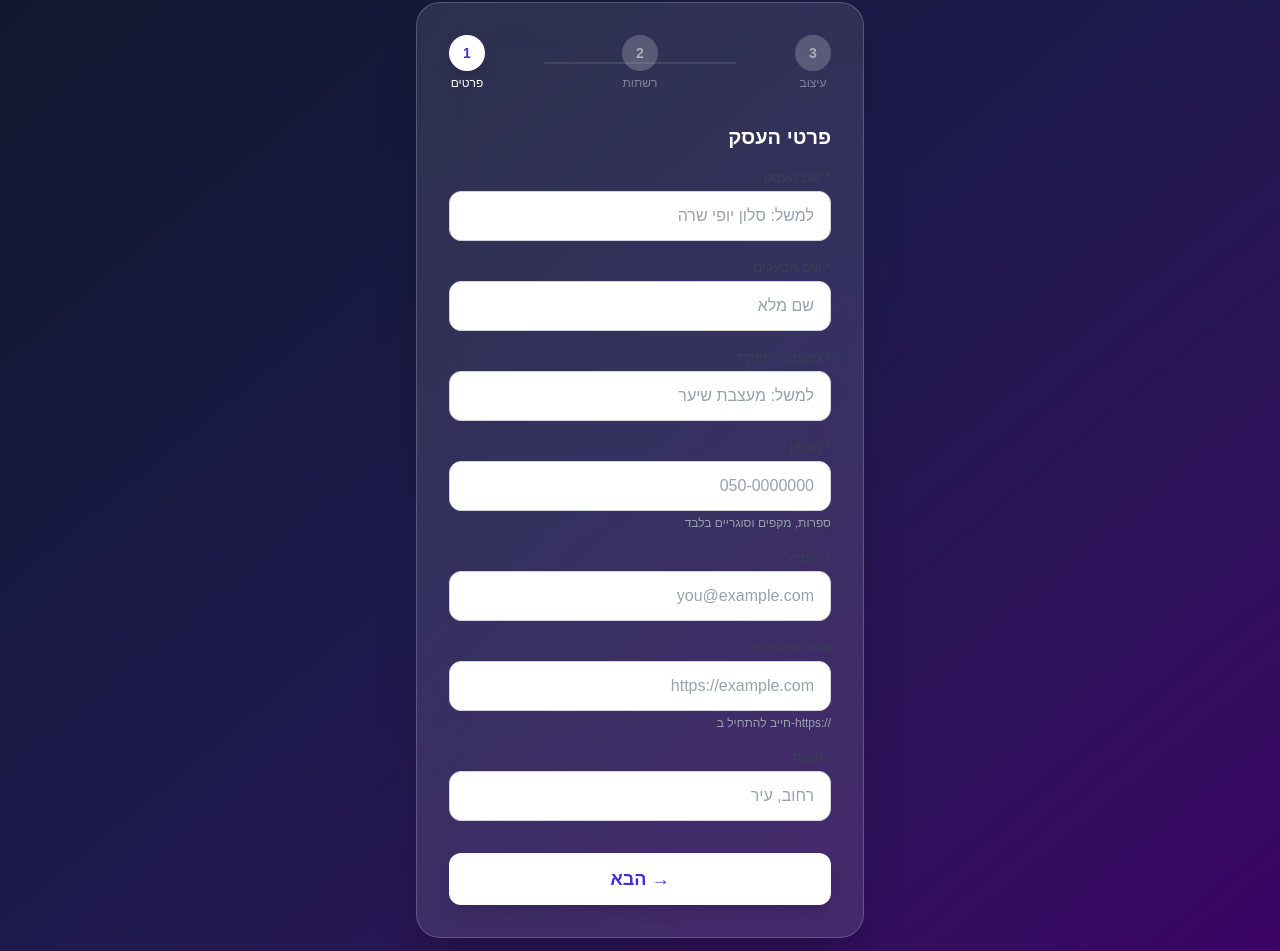
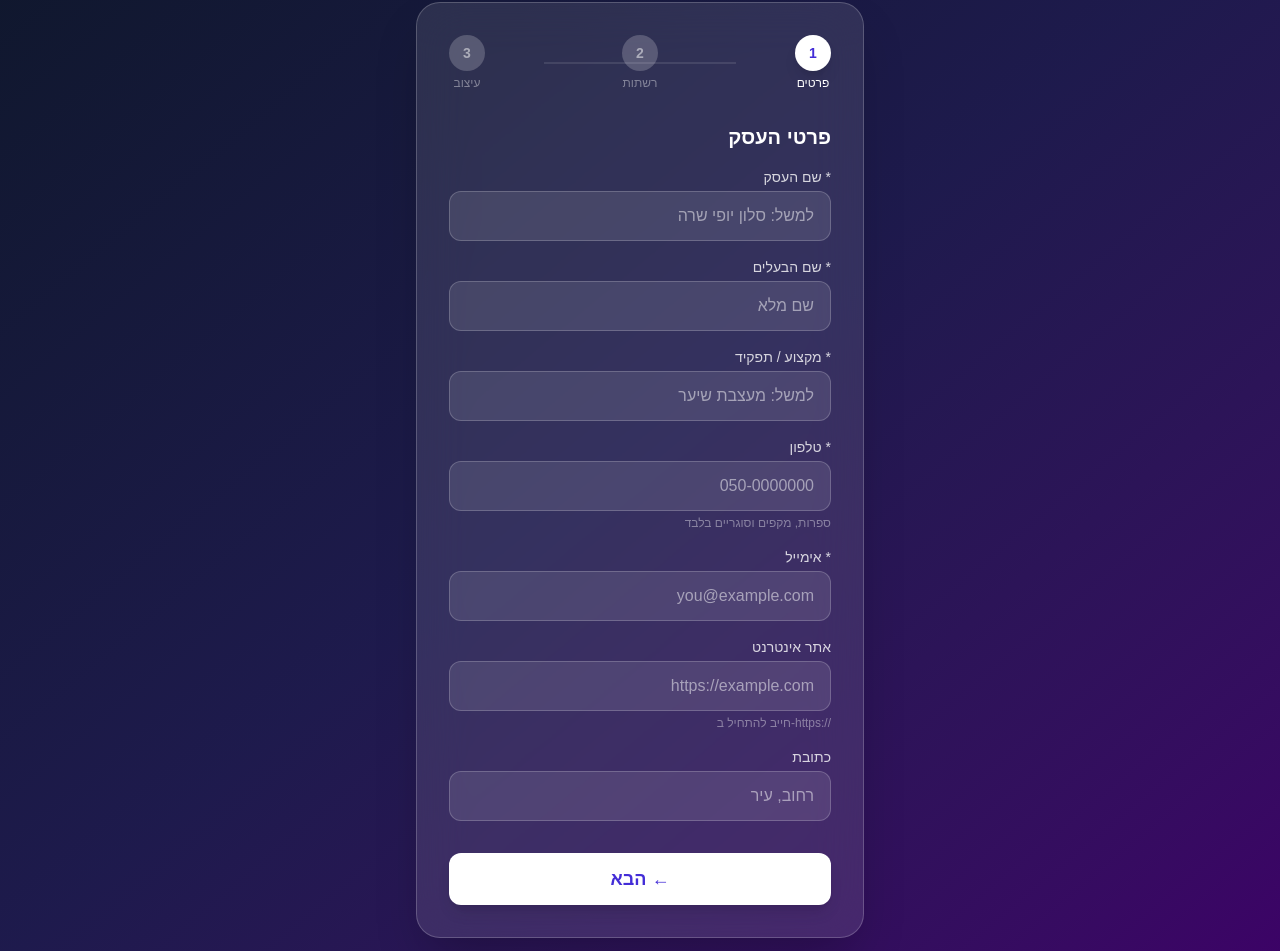
Before and after one commit to 2bnbussiness-hash/digital-cards, a Next.js app: page / in a window 1280 px wide. Shown: the part 106-1057 px from the top of the page. Built offline with nearby package versions, Linux system fonts and the light colour scheme.

Commit message:
fix RTL steps, white text inputs, next button arrow

```diff
--- a/app/page.tsx
+++ b/app/page.tsx
@@ -1,8 +1,6 @@
 'use client'
-
 import { useState, useRef } from 'react'
 import { useRouter } from 'next/navigation'
-
 const defaultForm = {
   business_name: '',
   owner_name: '',
@@ -20,9 +18,7 @@ const defaultForm = {
   background_type: 'color' as 'color' | 'image',
   background_image: '',
 }
-
 type FormErrors = Partial<Record<keyof typeof defaultForm, string>>
-
 function validateStep1(form: typeof defaultForm): FormErrors {
   const errors: FormErrors = {}
   if (!form.business_name.trim()) errors.business_name = 'שדה חובה'
@@ -38,7 +34,6 @@ function validateStep1(form: typeof defaultForm): FormErrors {
     errors.website = 'כתובת אתר לא תקינה (חייבת להתחיל ב-https://)'
   return errors
 }
-
 function validateStep2(form: typeof defaultForm): FormErrors {
   const errors: FormErrors = {}
   if (form.whatsapp.trim() && !/^\d{7,15}$/.test(form.whatsapp.trim()))
@@ -51,7 +46,6 @@ function validateStep2(form: typeof defaultForm): FormErrors {
     errors.linkedin = 'שם משתמש LinkedIn לא תקין'
   return errors
 }
-
 export default function Home() {
   const router = useRouter()
   const [step, setStep] = useState(1)
@@ -59,7 +53,6 @@ export default function Home() {
   const [errors, setErrors] = useState<FormErrors>({})
   const [touched, setTouched] = useState<Partial<Record<keyof typeof defaultForm, boolean>>>({})
   const bgImageRef = useRef<HTMLInputElement>(null)
-
   const update = (field: keyof typeof defaultForm, value: string) => {
     setForm(prev => ({ ...prev, [field]: value }))
     if (touched[field]) {
@@ -67,13 +60,11 @@ export default function Home() {
       setErrors(prev => ({ ...prev, [field]: newErrors[field] }))
     }
   }
-
   const handleBlur = (field: keyof typeof defaultForm) => {
     setTouched(prev => ({ ...prev, [field]: true }))
     const newErrors = step === 1 ? validateStep1(form) : validateStep2(form)
     setErrors(prev => ({ ...prev, [field]: newErrors[field] }))
   }
-
   const handleBgImage = (e: React.ChangeEvent<HTMLInputElement>) => {
     const file = e.target.files?.[0]
     if (!file) return
@@ -82,7 +73,6 @@ export default function Home() {
     reader.onload = () => setForm(prev => ({ ...prev, background_image: reader.result as string }))
     reader.readAsDataURL(file)
   }
-
   const handleNext = () => {
     const newErrors = step === 1 ? validateStep1(form) : step === 2 ? validateStep2(form) : {}
     if (Object.keys(newErrors).length > 0) {
@@ -97,31 +87,28 @@ export default function Home() {
       router.push('/preview')
     }
   }
-
   const Field = ({ label, field, placeholder, type = 'text', hint }: {
     label: string; field: keyof typeof defaultForm; placeholder: string; type?: string; hint?: string
   }) => (
     <div className="text-right">
-      <label className="text-sm font-medium text-gray-700 block mb-1">{label}</label>
+      <label className="text-sm font-medium text-white/80 block mb-1">{label}</label>
       <input
         type={type}
         placeholder={placeholder}
         value={form[field]}
         onChange={e => update(field, e.target.value)}
         onBlur={() => handleBlur(field)}
-        className={`w-full border rounded-xl px-4 py-3 text-right text-gray-900 placeholder-gray-400 focus:outline-none focus:ring-2 bg-white transition-colors ${
-          errors[field] ? 'border-red-400 focus:ring-red-200' : 'border-gray-300 focus:ring-indigo-300'
+        className={`w-full border rounded-xl px-4 py-3 text-right text-white placeholder-white/50 focus:outline-none focus:ring-2 bg-white/10 transition-colors ${
+          errors[field] ? 'border-red-400 focus:ring-red-200' : 'border-white/20 focus:ring-indigo-300'
         }`}
       />
-      {errors[field] && <p className="text-red-500 text-xs mt-1">{errors[field]}</p>}
-      {hint && !errors[field] && <p className="text-gray-400 text-xs mt-1">{hint}</p>}
+      {errors[field] && <p className="text-red-400 text-xs mt-1">{errors[field]}</p>}
+      {hint && !errors[field] && <p className="text-white/40 text-xs mt-1">{hint}</p>}
     </div>
   )
-
   const bgStyle = form.background_type === 'image' && form.background_image
     ? { backgroundImage: `url(${form.background_image})`, backgroundSize: 'cover', backgroundPosition: 'center' }
     : { background: form.primary_color }
-
   return (
     <main className="min-h-screen bg-gradient-to-br from-slate-900 via-indigo-950 to-purple-950 flex items-center justify-center p-4">
       <div className="w-full max-w-md">
@@ -130,11 +117,10 @@ export default function Home() {
           <h1 className="text-3xl font-black text-white tracking-tight">✦ CardPro</h1>
           <p className="text-indigo-300 text-sm mt-1">צור כרטיס ביקור דיגיטלי תוך דקות</p>
         </div>
-
         <div className="bg-white/10 backdrop-blur-xl rounded-3xl border border-white/20 shadow-2xl p-8">
-          {/* Progress */}
+          {/* Progress - RTL: step 1 on right, step 3 on left */}
           <div className="mb-8">
-            <div className="flex items-center justify-between mb-3">
+            <div className="flex flex-row-reverse items-center justify-between mb-3">
               {[
                 { n: 1, label: 'פרטים' },
                 { n: 2, label: 'רשתות' },
@@ -154,7 +140,6 @@ export default function Home() {
               <div className="absolute left-1/2 -translate-x-1/2 w-48 h-0.5 bg-white/10 -z-10" />
             </div>
           </div>
-
           {step === 1 && (
             <div className="space-y-4">
               <h2 className="text-xl font-bold text-white text-right mb-4">פרטי העסק</h2>
@@ -167,7 +152,6 @@ export default function Home() {
               <Field label="כתובת" field="address" placeholder="רחוב, עיר" />
             </div>
           )}
-
           {step === 2 && (
             <div className="space-y-4">
               <h2 className="text-xl font-bold text-white text-right mb-4">רשתות חברתיות</h2>
@@ -177,11 +161,9 @@ export default function Home() {
               <Field label="LinkedIn" field="linkedin" placeholder="username" hint="אותיות, מספרים ומקף בלבד" />
             </div>
           )}
-
           {step === 3 && (
             <div className="space-y-6">
               <h2 className="text-xl font-bold text-white text-right mb-4">עיצוב הרקע</h2>
-
               {/* Toggle */}
               <div className="flex rounded-2xl overflow-hidden border border-white/20">
                 <button
@@ -199,7 +181,6 @@ export default function Home() {
                   🖼️ תמונת רקע
                 </button>
               </div>
-
               {form.background_type === 'color' && (
                 <div className="text-right">
                   <label className="text-sm font-medium text-white/80 block mb-3">בחר צבע רקע</label>
@@ -212,7 +193,6 @@ export default function Home() {
                     />
                     <span className="text-white/70 font-mono">{form.primary_color}</span>
                   </div>
-                  {/* צבעים מוכנים */}
                   <div className="mt-4">
                     <p className="text-white/50 text-xs mb-2 text-right">צבעים מוכנים</p>
                     <div className="flex gap-2 justify-end flex-wrap">
@@ -225,7 +205,6 @@ export default function Home() {
                   </div>
                 </div>
               )}
-
               {form.background_type === 'image' && (
                 <div>
                   <input ref={bgImageRef} type="file" accept="image/*" onChange={handleBgImage} className="hidden" />
@@ -248,7 +227,6 @@ export default function Home() {
                   </button>
                 </div>
               )}
-
               {/* Preview */}
               <div className="rounded-2xl overflow-hidden shadow-xl h-24 flex items-center justify-center" style={bgStyle}>
                 <div className="text-center">
@@ -258,17 +236,16 @@ export default function Home() {
               </div>
             </div>
           )}
-
           <div className="flex gap-3 mt-8">
             {step > 1 && (
               <button onClick={() => { setStep(step - 1); setErrors({}) }}
                 className="flex-1 py-3 rounded-xl border border-white/30 text-white font-medium hover:bg-white/10 transition-colors">
-                ← חזור
+                → חזור
               </button>
             )}
             <button onClick={handleNext}
               className="flex-1 py-3 rounded-xl bg-white text-indigo-700 font-bold text-lg transition-all hover:bg-indigo-50 active:scale-95 shadow-lg">
-              {step === 3 ? 'לבחירת עיצוב ✦' : 'הבא →'}
+              {step === 3 ? 'לבחירת עיצוב ✦' : 'הבא ←'}
             </button>
           </div>
         </div>
```
